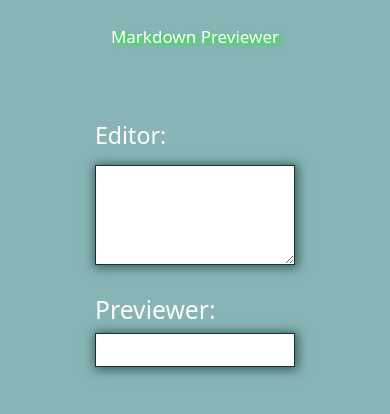
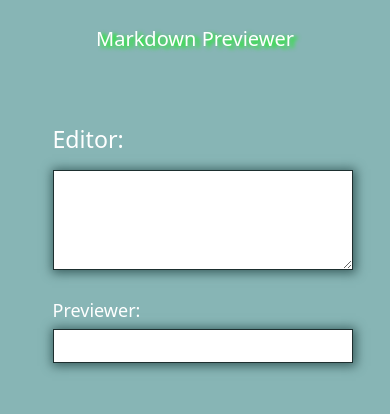
Before and after one commit to ygordeoliveira/markdown-previewer-Freecodecamp, a React (Create React App) app: page / in a window 390 px wide. Shown: the top 414 px of the page. Built offline with nearby package versions, Linux system fonts and the light colour scheme.

Commit message:
Set an initial text size for the h1, an initial width of 500px for the preview and apply styles for the project to adapt to different types of widths

```diff
--- a/src/App.css
+++ b/src/App.css
@@ -4,6 +4,10 @@ body {
 
 header {
     white-space: nowrap;
+    font-size: 30px;
+}
+
+h1 {
     font-size: 30px;
 }
 
@@ -16,9 +20,13 @@ header {
     text-shadow: 4px 2px 4px rgba(0 255 0);
 }
 
+textarea {
+    width: 500px;
+
+}
 #preview {
     max-width: 100%; /* Defina o máximo para permitir redimensionamento */
-    width: 300px; /* Largura inicial */
+    width: 500px; /* Largura inicial */
     transition: width 0.3s ease; /* Adicione uma transição suave para a largura */
     word-wrap: break-word;
 }
@@ -30,17 +38,69 @@ img {
 
 @media (max-width: 840px) {
     header {
-        font-size: 17px;
+        font-size: 30px;
     }
 
     textarea {
         /* Defina os estilos desejados para o textarea em telas pequenas aqui */
-        width: 200px; /* Reduza a largura para ocupar toda a largura da tela */
+        width: 500px; /* Reduza a largura para ocupar toda a largura da tela */
         height: 100px; /* Defina a altura desejada */
     }
 
     #preview {
-        width: 200px;/* Defina os estilos desejados para o preview em telas pequenas aqui */
+        width: 500px;/* Defina os estilos desejados para o preview em telas pequenas aqui */
         word-wrap: break-word;
     }
 }
+
+@media screen and (max-width: 499px) and (min-width: 400px){
+    header {
+        font-size: 20px;
+    }
+
+    h1, h2 {
+        margin-left: 15px;
+        font-size: 18px;
+    }
+    textarea, #preview {
+        margin-left: 15px;
+        width: 400px;
+    }
+}
+
+@media screen and (max-width: 399px) and (min-width: 300px){
+    header {
+        font-size: 20px;
+    }
+
+    h1, h2 {
+        margin-left: 15px;
+        font-size: 18px;
+    }
+    textarea, #preview {
+        margin-left: 15px;
+        width: 300px;
+    }
+}
+
+@media screen and (max-width: 299px) and (min-width: 200px){
+    h1, h2, header {
+        margin-left: 15px;
+        font-size: 18px;
+    }
+    textarea, #preview {
+        margin-left: 15px;
+        width: 200px;
+    }
+}
+
+@media screen and (max-width: 199px) and (min-width: 100px){
+    h1, h2, header {
+        margin-left: 15px;
+        font-size: 13px;
+    }
+    textarea, #preview {
+        margin-left: 15px;
+        width: 100px;
+    }
+}
```
